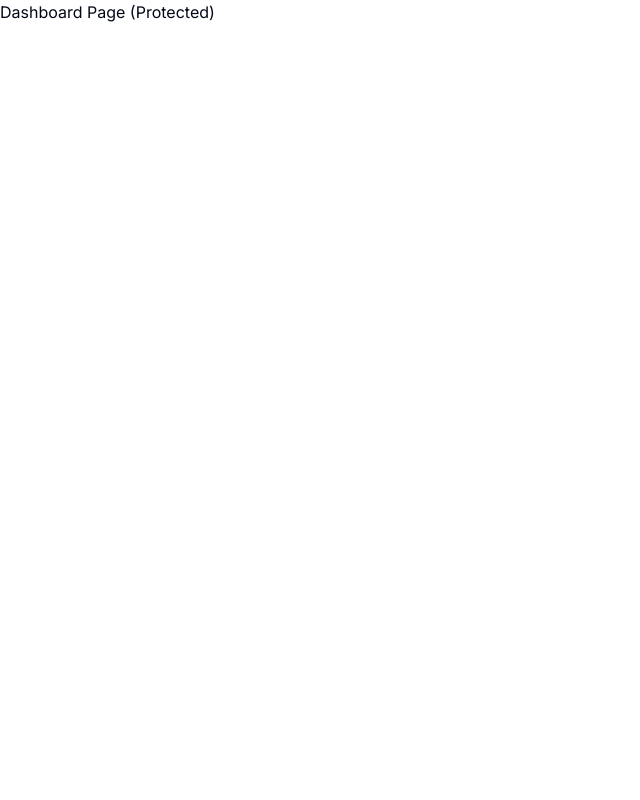
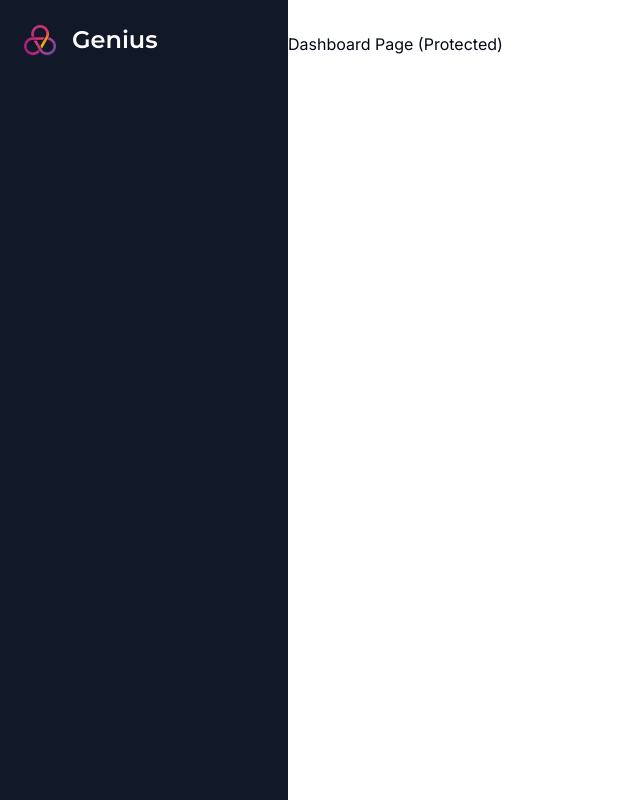
Before and after one commit to NickCoder123/next-ai-saas, a Next.js app: page /dashboard in a window 1280 px wide. Shown: the whole page, without its empty margins (0-640 px from the left). Built offline with nearby package versions, Linux system fonts and the light colour scheme.

Commit message:
end of day 1

```diff
--- a/app/(dashboard)/(routes)/dashboard/page.tsx
+++ b/app/(dashboard)/(routes)/dashboard/page.tsx
@@ -1,12 +1,7 @@
-import { UserButton } from "@clerk/nextjs";
-
 export default function DashboardPage() {
   return (
     <div>
       <p>Dashboard Page (Protected)</p>
-      <UserButton
-        afterSignOutUrl="/"
-      />
     </div>
   );
 }
--- /dev/null
+++ b/app/(dashboard)/layout.tsx
@@ -0,0 +1,24 @@
+import Navbar from "@/components/navbar";
+import Sidebar from "@/components/sidebar";
+
+const DashboardLayout = ({
+  children
+}: {
+  children: React.ReactNode;
+}) => {
+  return (
+    <div className="h-full relative">
+      <div className="hidden h-full md:flex md:w-72 md:flex-col md:fixed md:inset-y-0 z-[80] bg-gray-900">
+        <div>
+          <Sidebar />
+        </div>
+      </div>
+      <main className="md:pl-72">
+        <Navbar />
+        {children}
+      </main>
+    </div>
+  )
+}
+
+export default DashboardLayout
--- /dev/null
+++ b/components/navbar.tsx
@@ -0,0 +1,18 @@
+import { Button } from "@/components/ui/button"
+import { UserButton } from "@clerk/nextjs"
+import { Menu } from "lucide-react"
+
+const Navbar = () => {
+  return (
+    <div className="flex items-center p-4">
+      <Button variant="ghost" size="icon" className="md:hidden">
+        <Menu />
+      </Button>
+      <div className="flex w-full justify-end">
+        <UserButton afterSignOutUrl="/" />
+      </div>
+    </div>
+  )
+}
+
+export default Navbar
--- /dev/null
+++ b/components/sidebar.tsx
@@ -0,0 +1,39 @@
+"use client";
+
+import Image from "next/image";
+import Link from "next/link";
+import { LayoutDashboard } from "lucide-react";
+import { Montserrat } from "next/font/google";
+import { cn } from "@/lib/utils";
+
+const montserrat = Montserrat({ weight: "600", subsets: ["latin"] })
+
+const routes = [
+  {
+    label: "Dashboard",
+    icon: LayoutDashboard,
+    href: "/dashboard",
+    color: "text-sky-500"
+  },
+];
+
+const Sidebar = () => {
+  return (
+    <div className="space-y-4 py-4 flex flex-col h-full bg-[#111827] text-white">
+      <div className="px-3 py-2 flex-1">
+        <Link href="/dashboard" className="flex items-center pl-3 mb-14">
+          <div className="relative w-8 h-8 mr-4">
+            <Image
+              fill
+              alt="Logo"
+              src="/logo.png"
+            />
+          </div>
+          <h1 className={cn("text-2xl font-bold", montserrat.className)}>Genius</h1>
+        </Link>
+      </div>
+    </div>
+  )
+}
+
+export default Sidebar
```
Also changed, not shown: public/logo.png (added).
